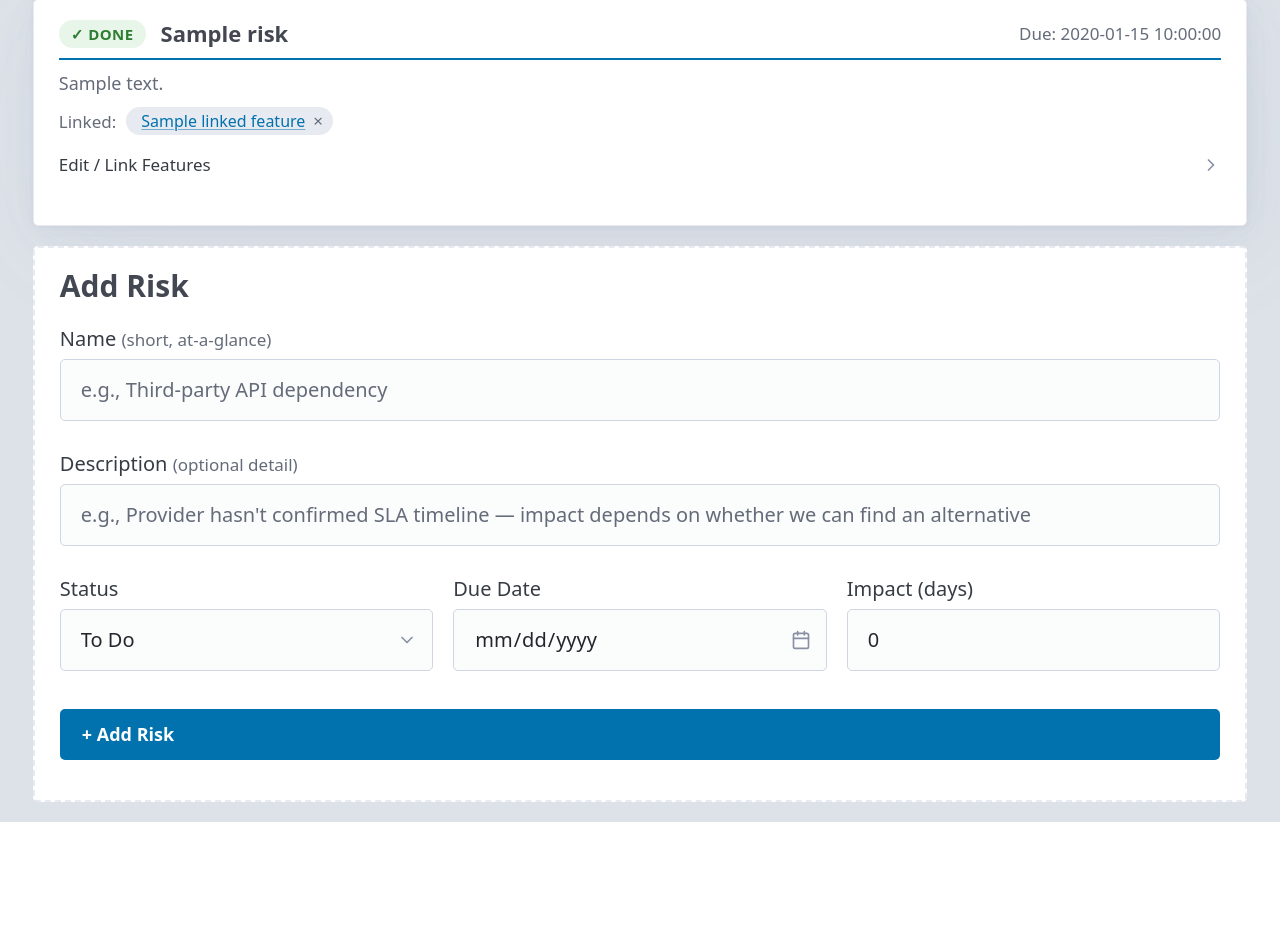
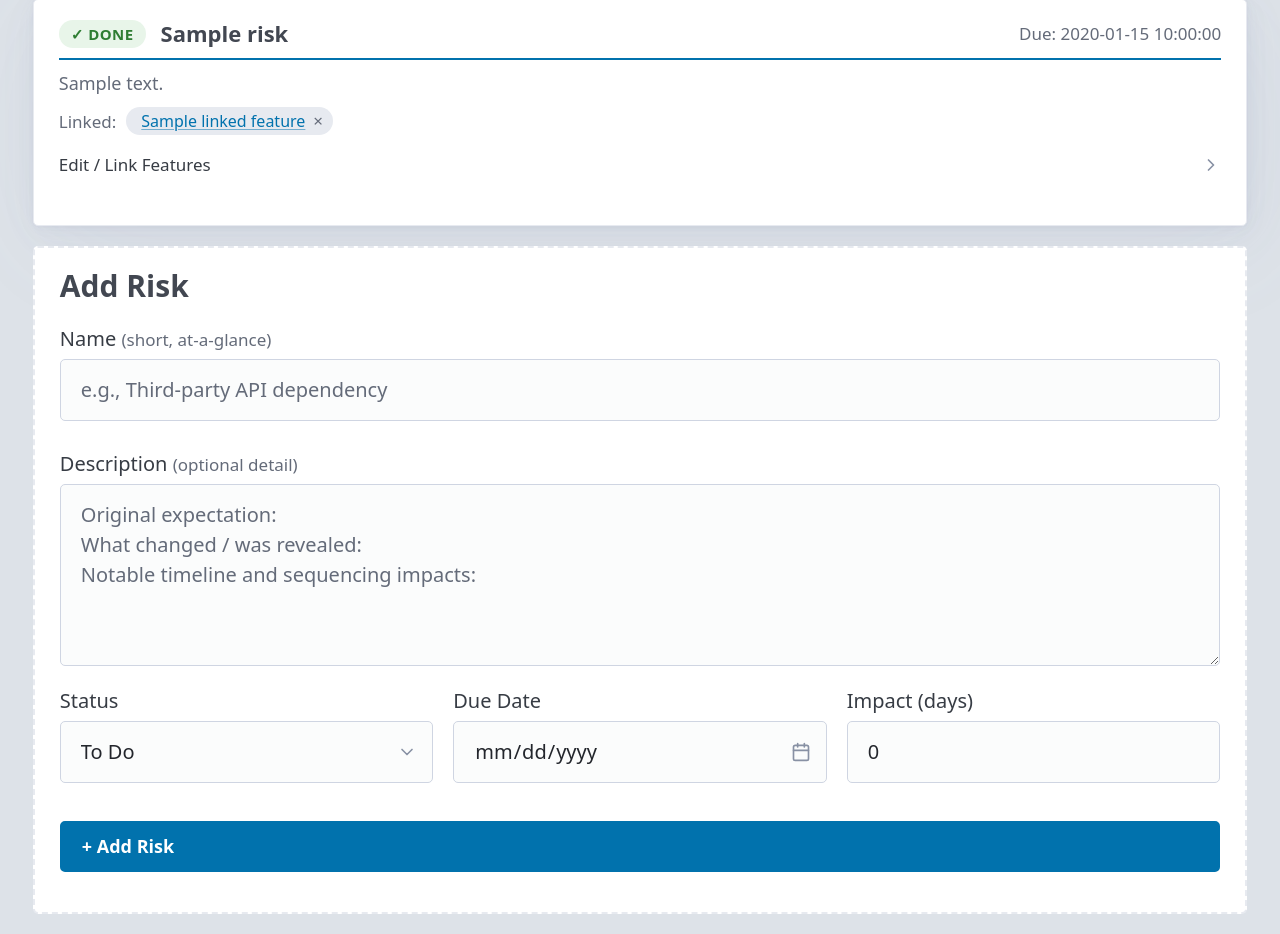
Before and after one commit to JoshFembockAlliance/Health_Check, a FastAPI app: template templates/risks.html in a window 1280 px wide. Shown: the part 347-1281 px from the top of the page. Before the commit the page ends 1169 px from the top, so only its background shows below. Run offline with FastAPI, Linux system fonts and the light colour scheme; the template is opened without the code that fills it: most values are stand-ins (such as "Sample title", 1, 10 or a date in 2020); some libraries are stand-ins or nearby versions.

Commit message:
feat: risk description uses multi-line textarea with starter template
Both the edit and add forms now use a textarea (5 rows) instead of a
single-line input. The placeholder guides PMs with the standard structure:
original expectation, what changed, and timeline/sequencing impacts.

Co-Authored-By: Claude Sonnet 4.6 <noreply@anthropic.com>

```diff
--- a/templates/risks.html
+++ b/templates/risks.html
@@ -105,7 +105,7 @@
                     </div>
                     <label>
                         Description <span class="text-muted">(optional)</span>
-                        <input type="text" name="description" value="{{ risk.description }}">
+                        <textarea name="description" rows="5" placeholder="Original expectation:&#10;What changed / was revealed:&#10;Notable timeline and sequencing impacts:">{{ risk.description }}</textarea>
                     </label>
                     <div class="grid">
                         <label>
@@ -192,7 +192,7 @@
         </label>
         <label>
             Description <span class="text-muted">(optional detail)</span>
-            <input type="text" name="description" placeholder="e.g., Provider hasn't confirmed SLA timeline — impact depends on whether we can find an alternative">
+            <textarea name="description" rows="5" placeholder="Original expectation:&#10;What changed / was revealed:&#10;Notable timeline and sequencing impacts:"></textarea>
         </label>
         <div class="grid">
             <label>
```
